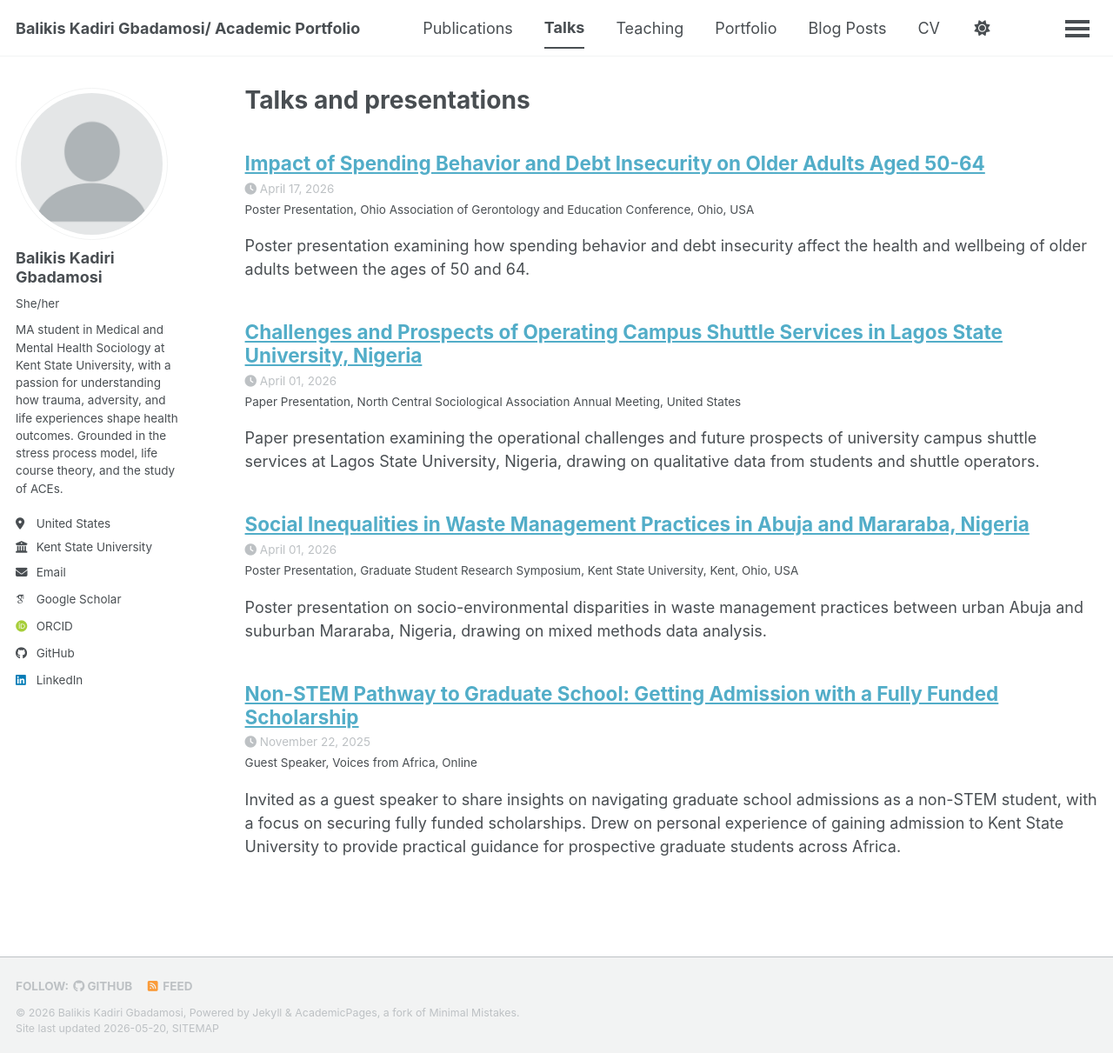
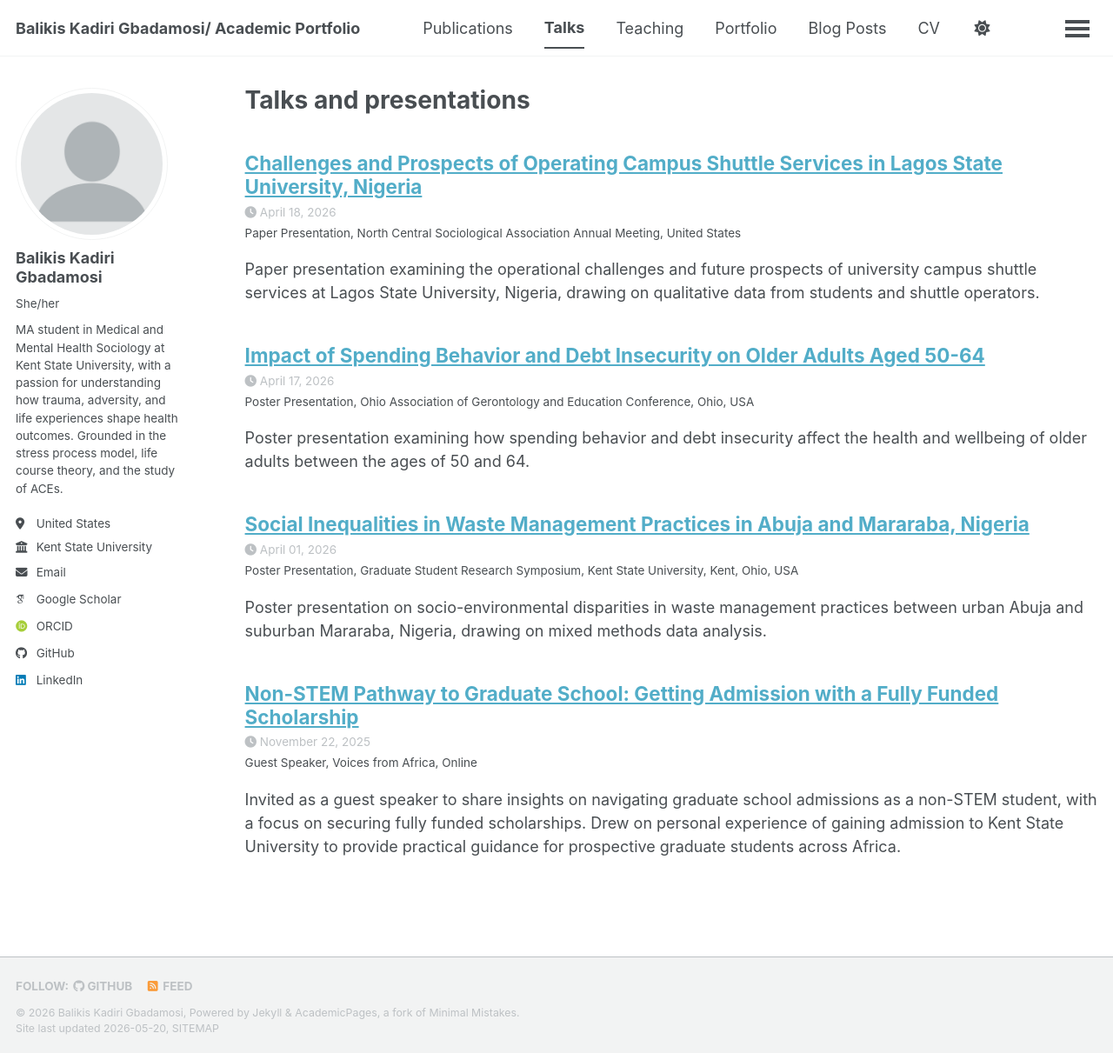
Before and after one commit to balikis-Gbadamosi/balikis-Gbadamosi.github.io, a Jekyll site: the page built from _pages/talks.html, in a window 1280 px wide and 1211 px high. Shown: the whole window at 87% size. Built offline with Jekyll 4.4.1, drawn with Linux system fonts in a browser that asks for light colours; some web fonts are replaced; a script bundle is joined from its source files by our own code; library files that are not in the unit come from our copies.

Commit message:
Update 2026-04-01-ncsa-campus-shuttle.md

```diff
--- a/_talks/2026-04-01-ncsa-campus-shuttle.md
+++ b/_talks/2026-04-01-ncsa-campus-shuttle.md
@@ -2,9 +2,9 @@
 title: "Challenges and Prospects of Operating Campus Shuttle Services in Lagos State University, Nigeria"
 collection: talks
 type: "Paper Presentation"
-permalink: /talks/2026-04-01-ncsa-campus-shuttle
+permalink: /talks/2026-04-18-ncsa-campus-shuttle
 venue: "North Central Sociological Association Annual Meeting"
-date: 2026-04-01
+date: 2026-04-18
 location: "United States"
 ---
 Paper presentation examining the operational challenges and future
```
